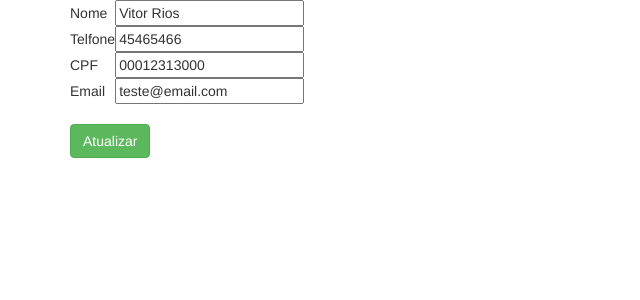
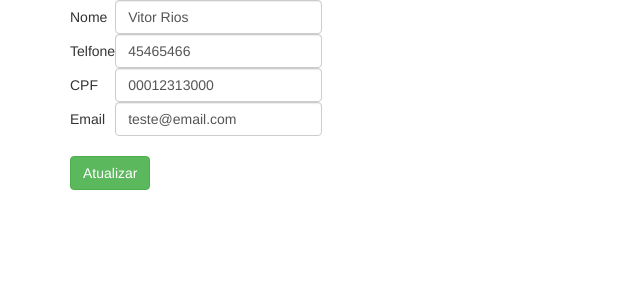
Before and after one commit to vitorrios1001/cadastroDeClientesPy, a Flask app: page /atualizar/1 in a window 1280 px wide. Shown: the part 155-455 px from the top of the page, without its empty margins (0-640 px from the left). Run offline with Flask 2, Linux system fonts and the light colour scheme; data comes from the database, SQL or seed files in the repository; both versions use the stored data as it was after the commit; some libraries are stand-ins or nearby versions.

```diff
--- a/cadastroDeClientesPy/crud/Templates/atualizar.html
+++ b/cadastroDeClientesPy/crud/Templates/atualizar.html
@@ -27,25 +27,25 @@
                 <tr>
                     <td>Nome</td>
                     <td>
-                        <input type="text" name="nome" value="{{ pessoa.nome }}">
+                        <input type="text" class="form-control" name="nome" value="{{ pessoa.nome }}">
                     </td>
                 </tr>
                 <tr>
                     <td>Telfone</td>
                     <td>
-                        <input type="text" name="telefone" value="{{ pessoa.telefone }}">
+                        <input type="text" class="form-control" name="telefone" value="{{ pessoa.telefone }}">
                     </td>
                 </tr>
                 <tr>
                     <td>CPF</td>
                     <td>
-                        <input type="text" name="cpf" value="{{ pessoa.cpf }}">
+                        <input type="text" class="form-control" name="cpf" value="{{ pessoa.cpf }}">
                     </td>
                 </tr>
                 <tr>
                     <td>Email</td>
                     <td>
-                        <input type="text" name="email" value="{{ pessoa.email }}">
+                        <input type="text" class="form-control" name="email" value="{{ pessoa.email }}">
                     </td>
                 </tr>
             </table><br>
```
Also changed, not shown: cadastroDeClientesPy/crud/db.sqlite.
